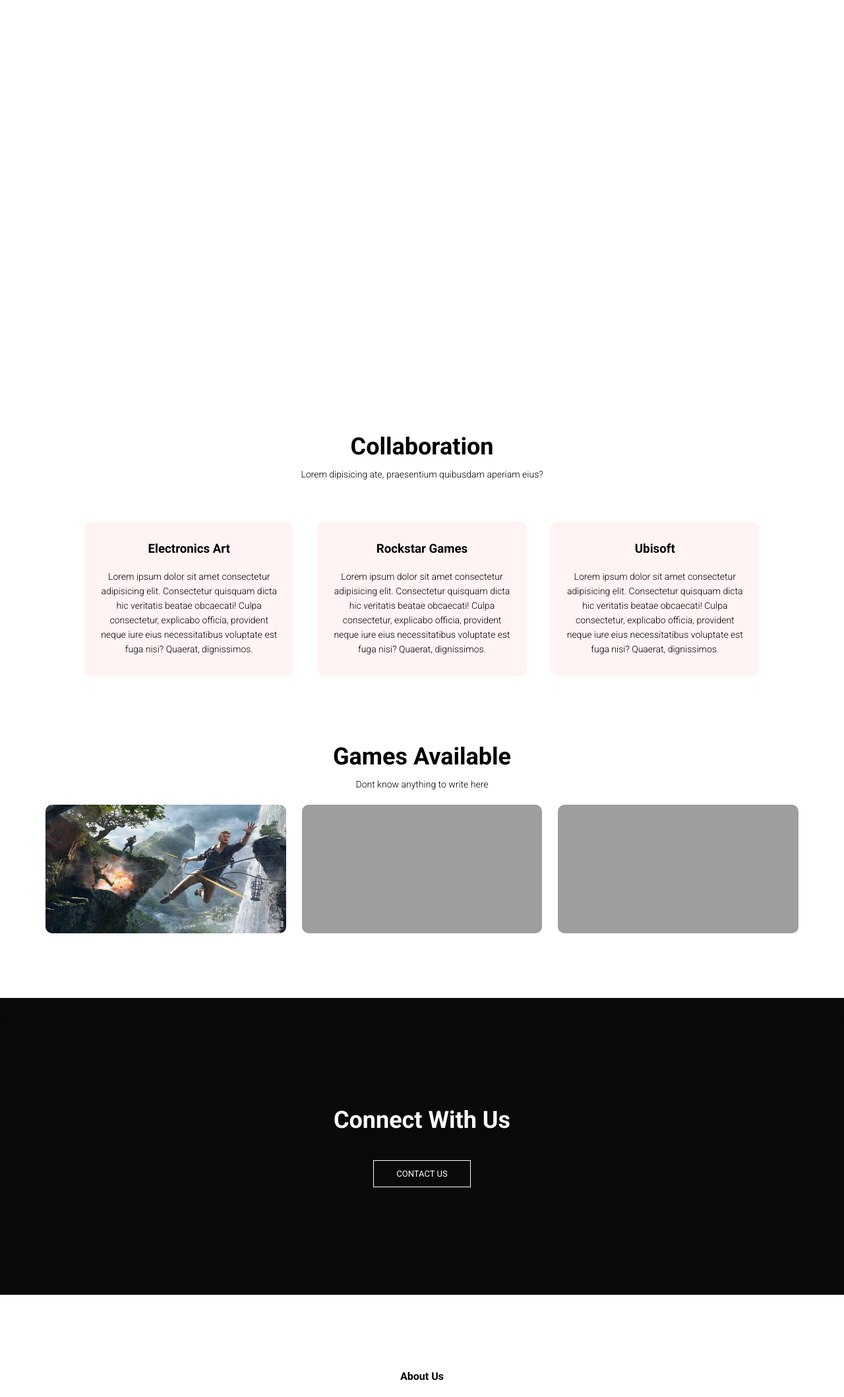
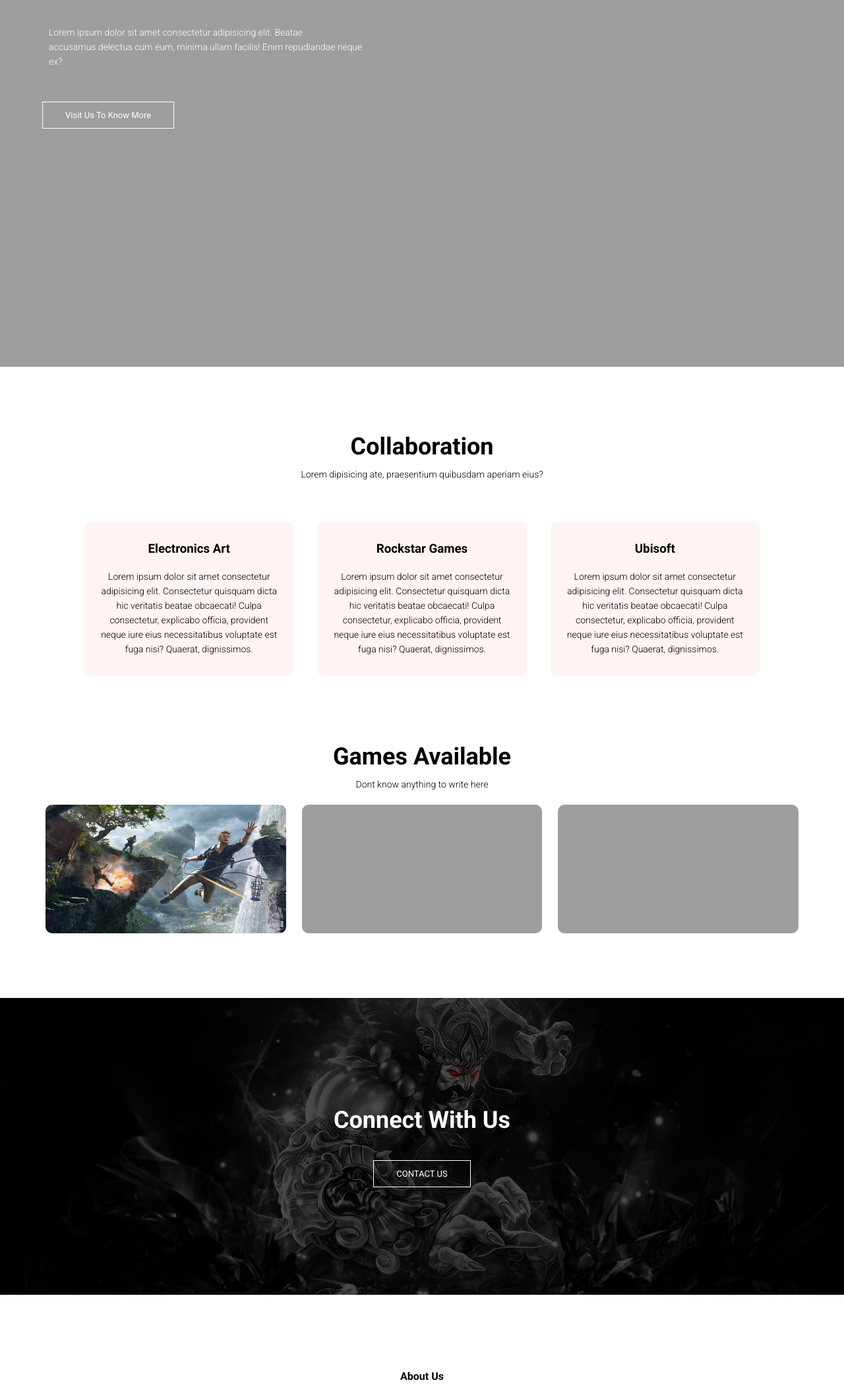
Before and after one commit to Lakshay0786/Lastofus-landingage, a plain HTML site: page index.html in a window 1280 px wide. Shown: the part 244-2362 px from the top of the page at 66% size. Drawn offline with Linux system fonts and the light colour scheme; the site is published under a folder, as on GitHub Pages, so addresses that start at the root find nothing.

Commit message:
Update style.css

```diff
--- a/style.css
+++ b/style.css
@@ -6,7 +6,7 @@
 .header {
   min-height: 100vh;
   width: 100%;
-  background-image: url(/img/lastofusbg.jpg);
+  background-image: url(./img/lastofusbg.jpg);
   background-position: center;
   background-size: cover;
   position: relative;
@@ -215,7 +215,7 @@ h3 {
   margin: 5% 0;
 
   background-image: linear-gradient(rgba(0, 0, 0, 0.7), rgba(0, 0, 0, 0.7)),
-    url(/img/wp4108905-ravana-wallpapers.png);
+    url(./img/wp4108905-ravana-wallpapers.png);
 
   background-position: center;
   background-size: cover;
```
